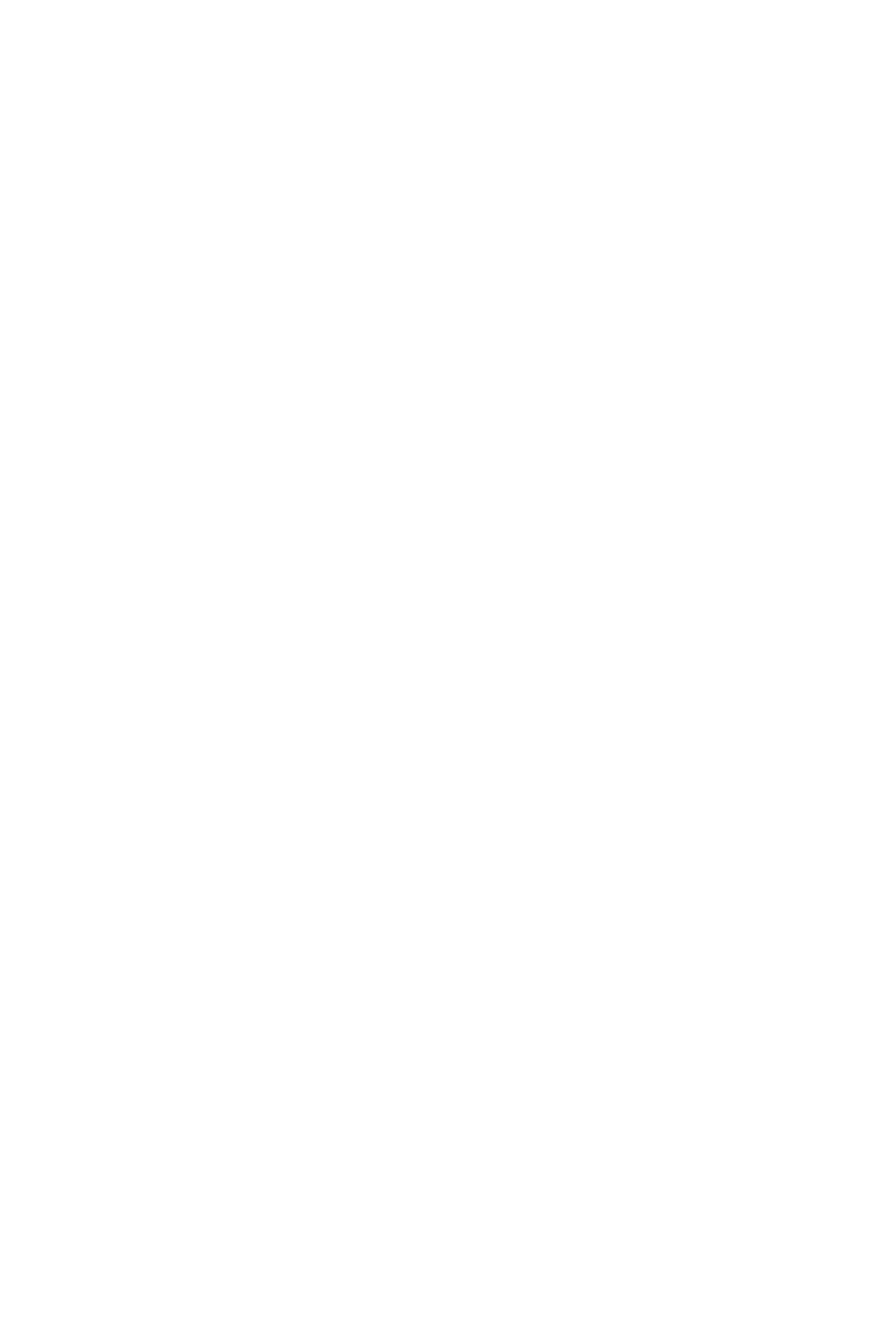
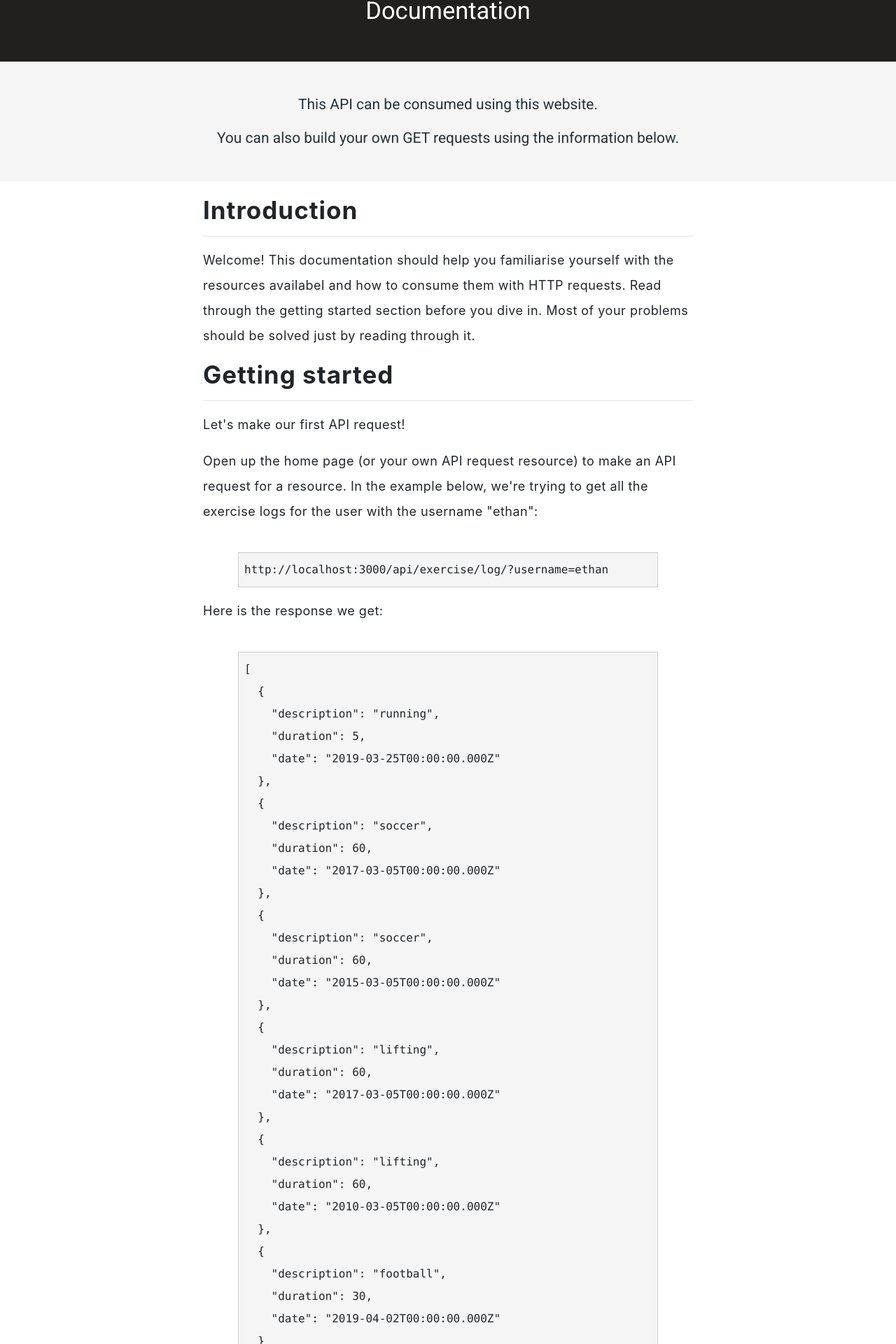
Before and after one commit to ethanvernon/mern-exerciseapp, a React (Create React App) app in the folder client/: page /documentation in a window 1280 px wide. Shown: the part 168-2088 px from the top of the page at 70% size. Before the commit the page ends 800 px from the top, so only its background shows below. Built offline with nearby package versions, Linux system fonts and the light colour scheme.

Commit message:
adds Documentation.js

```diff
--- a/client/src/App.css
+++ b/client/src/App.css
@@ -378,6 +378,47 @@ li a:hover {
 }
 
 /*--------------------------------------------------------------------------------------------------------------------------*/
+/*-----------------------------------------Documentation.js-----------------------------------------------------------------*/
+/*--------------------------------------------------------------------------------------------------------------------------*/
+.documentation {
+  width:95%;
+  max-width:700px;
+  margin-left:auto;
+  margin-right:auto;
+  margin-top:20px;
+}
+
+.documentation h2 {
+  font-size:35px;
+  letter-spacing:1px;
+  font-weight:700;
+}
+
+.documentation p {
+  line-height:2em;
+  font-size:18px;
+  letter-spacing:.5px;
+}
+
+#desc-output {
+  width:90%;
+  max-width:600px;
+  background-color:#f5f5f5;
+  overflow-y:scroll;
+  overflow-x:scroll;
+  display:block;
+  word-break:break-all;
+  word-wrap:break-word;
+  border: 1px solid #ccc;
+  margin-top:40px;
+  margin-left:auto;
+  margin-right:auto;
+  padding:8px;
+  line-height:2em;
+  font-size:16px;
+}
+
+/*--------------------------------------------------------------------------------------------------------------------------*/
 /*-----------------------------------------footer---------------------------------------------------------------------------*/
 /*--------------------------------------------------------------------------------------------------------------------------*/
 
--- a/client/src/App.js
+++ b/client/src/App.js
@@ -1,7 +1,7 @@
 import React, { Component } from 'react';
 import {Header} from './Header';
 import {Home} from './Home';
-import {About} from './About';
+import {Documentation} from './Documentation';
 import {Footer} from './Footer';
 import {SignUp} from './SignUp';
 import {Log} from './Log';
@@ -22,7 +22,7 @@ class App extends Component {
 					<Header/>
 					<Switch>
 						<Route exact path='/' component={Home}></Route>
-						<Route exact path='/about' component={About}></Route>
+						<Route exact path='/documentation' component={Documentation}></Route>
 						<Route exact path='/signup' component={SignUp}></Route>
 						<Route exact path='/log' component={Log}></Route>
 					</Switch>
--- /dev/null
+++ b/client/src/Documentation.js
@@ -0,0 +1,230 @@
+import React, { Component } from 'react';
+import {Link} from 'react-router-dom';
+import {DocumentationTitle} from './DocumentationTitle';
+import {DocumentationDescription} from './DocumentationDescription';
+import 'bootstrap/dist/css/bootstrap.min.css';
+import './App.css';
+
+
+export class Documentation extends Component {
+	render() {
+		return (
+			<div>
+			<DocumentationTitle/>
+			<DocumentationDescription/>
+			<div className='documentation'>
+				<h2>Introduction</h2>
+				<hr/>
+				<p>Welcome! This documentation should help you familiarise yourself with the resources availabel and how to consume them with HTTP requests.
+				Read through the getting started section before you dive in.
+				Most of your problems should be solved just by reading through it.</p>
+
+				<h2>Getting started</h2>
+				<hr/>
+				<p>Let's make our first API request!</p>
+				<p>Open up the home page (or your own API request resource) to make an API request for a resource.
+				In the example below, we're trying to get all the exercise logs for the user with the username "ethan":</p>
+
+				<div className='desc-container'>
+					<pre id='desc-output'>
+						http://localhost:3000/api/exercise/log/?username=ethan
+					</pre>
+				</div>
+
+				<p>Here is the response we get:</p>
+
+				<div className='desc-container'>
+					<pre id='desc-output'>
+						{JSON.stringify(
+							[
+							  {
+							    "description": "running",
+							    "duration": 5,
+							    "date": "2019-03-25T00:00:00.000Z"
+							  },
+							  {
+							    "description": "soccer",
+							    "duration": 60,
+							    "date": "2017-03-05T00:00:00.000Z"
+							  },
+							  {
+							    "description": "soccer",
+							    "duration": 60,
+							    "date": "2015-03-05T00:00:00.000Z"
+							  },
+							  {
+							    "description": "lifting",
+							    "duration": 60,
+							    "date": "2017-03-05T00:00:00.000Z"
+							  },
+							  {
+							    "description": "lifting",
+							    "duration": 60,
+							    "date": "2010-03-05T00:00:00.000Z"
+							  },
+							  {
+							    "description": "football",
+							    "duration": 30,
+							    "date": "2019-04-02T00:00:00.000Z"
+							  }
+							]
+						, null, 2)}
+					</pre>
+				</div>
+
+				<p>If your response looks slightly different don't panic. This is probably because have changed slightly since making this documentation.</p>
+
+				<h2>Base URL</h2>
+				<hr/>
+				<p>The Base URL is the root URL for all of the API, if you ever make a request to MERN Exercise Log API and you get back a 404 NOT FOUND response then check the Base URL first.</p>
+				<p>The Base URL for the MERN Exercise Log API:</p>
+
+				<div className='desc-container'>
+					<pre id='desc-output'>
+						http://localhost:3000/api/exercise/log/?
+					</pre>
+				</div>
+
+				<p>The documentation below assumes you are prepending the Base URL to the endpoints in order to make requests.</p>
+
+				<h2>Passkey</h2>
+				<hr/>
+				<p>Anytime you want to make a GET request for a user's log, you have to include the user's passkey with that request.
+				You can add a passkey like so:</p>
+
+				<div className='desc-container'>
+					<pre id='desc-output'>
+						http://localhost:3000/api/exercise/log/?username=ethan&passkey=pq1qu7kju4
+					</pre>
+				</div>
+
+				<p>Note that all additional paramters you add to the GET request must be separated with the ampersand (&).
+				If a passkey is not included, the request will fail.</p>
+
+				<h2>Limit</h2>
+				<hr/>
+				<p>You can use the limit paramater as an optional paramater to limit the number of log entries returned. The limit parameter must be a whole number.</p>
+				<p>For our example, we will again query the user with username "ethan", but this time we will limit the log to only 3 entries.</p>
+
+				<div className='desc-container'>
+					<pre id='desc-output'>
+						http://localhost:3000/api/exercise/log/?username=ethan&passkey=pq1qu7kju4&limit=3
+					</pre>
+				</div>
+
+				<p>If you remember above, the user with username "ethan" has more than 3 log entries.
+				However, since we set the limit paramater to 3, only the first 3 entries will be returned.
+				Thus, our response looks like this:</p>
+
+				<div className='desc-container'>
+					<pre id='desc-output'>
+						{JSON.stringify(
+							[
+							  {
+							    "description": "running",
+							    "duration": 5,
+							    "date": "2019-03-25T00:00:00.000Z"
+							  },
+							  {
+							    "description": "soccer",
+							    "duration": 60,
+							    "date": "2017-03-05T00:00:00.000Z"
+							  },
+							  {
+							    "description": "soccer",
+							    "duration": 60,
+							    "date": "2015-03-05T00:00:00.000Z"
+							  }
+							]
+						, null, 2)}
+					</pre>
+				</div>
+
+				<p>If your response looks slightly different don't panic. This is probably because have changed slightly since making this documentation.</p>
+
+				<h2>From</h2>
+				<hr/>
+				<p>The from parameter is another optional parameter for filtering the GET request results.
+				This parameter limits the results to only those entries which happened after the date specificed.
+				When using the from parameter, dates must be in the format YYYY-MM-DD.
+				If we want to query the user with username "ethan" but only return those entries after January 25th, 2017, then our query would look like this:</p>
+
+				<div className='desc-container'>
+					<pre id='desc-output'>
+						http://localhost:3000/api/exercise/log/?username=ethan&passkey=pq1qu7kju4&from=2017-01-25
+					</pre>
+				</div>
+
+				<p>The user with username "ethan" has log entries before the date January 25th, 2017, but because of the from parameter, those entries are not returned.
+				Thus, our response looks like this:</p>
+
+				<div className='desc-container'>
+					<pre id='desc-output'>
+						{JSON.stringify(
+							[
+							  {
+							    "description": "running",
+							    "duration": 5,
+							    "date": "2019-03-25T00:00:00.000Z"
+							  },
+							  {
+							    "description": "soccer",
+							    "duration": 60,
+							    "date": "2017-03-05T00:00:00.000Z"
+							  },
+							  {
+							    "description": "lifting",
+							    "duration": 60,
+							    "date": "2017-03-05T00:00:00.000Z"
+							  },
+							  {
+							    "description": "football",
+							    "duration": 30,
+							    "date": "2019-04-02T00:00:00.000Z"
+							  }
+							]
+						, null, 2)}
+					</pre>
+				</div>
+
+				<p>If your response looks slightly different don't panic. This is probably because have changed slightly since making this documentation.</p>
+
+				<h2>To</h2>
+				<hr/>
+				<p>The to parameter is another optional parameter for filtering the GET request results.
+				This parameter limits the results to only those entries which happened before the date specificed.
+				When using the to parameter, dates must be in the format YYYY-MM-DD.
+				If we want to query the user with username "ethan" but only return those entries before January 25th, 2017, then our query would look like this:</p>
+
+				<div className='desc-container'>
+					<pre id='desc-output'>
+						http://localhost:3000/api/exercise/log/?username=ethan&passkey=pq1qu7kju4&to=2017-01-25
+					</pre>
+				</div>
+
+				<p>The user with username "ethan" has log entries after the date January 25th, 2017, but because of the to parameter, those entries are not returned.
+				Thus, our response looks like this:</p>
+
+				<div className='desc-container'>
+					<pre id='desc-output'>
+						{JSON.stringify(
+							[
+							  {
+							    "description": "lifting",
+							    "duration": 60,
+							    "date": "2010-03-05T00:00:00.000Z"
+							  },
+							  {
+							    "description": "soccer",
+							    "duration": 60,
+							    "date": "2015-03-05T00:00:00.000Z"
+							  }
+							]
+						, null, 2)}
+					</pre>
+				</div>
+			</div>
+			</div>
+	    );
+  }
+}
--- /dev/null
+++ b/client/src/DocumentationDescription.js
@@ -0,0 +1,18 @@
+import React, { Component } from 'react';
+import {Link} from 'react-router-dom';
+import 'bootstrap/dist/css/bootstrap.min.css';
+import './App.css';
+
+
+export class DocumentationDescription extends Component {
+	render() {
+		return (
+			<div className='description'>
+				<div className='description-text'>
+					<p>This API can be consumed using this website.</p>
+					<p>You can also build your own GET requests using the information below.</p>
+				</div>
+			</div>
+	    );
+  }
+}
--- /dev/null
+++ b/client/src/DocumentationTitle.js
@@ -0,0 +1,18 @@
+import React, { Component } from 'react';
+import 'bootstrap/dist/css/bootstrap.min.css';
+import './App.css';
+
+
+export class DocumentationTitle extends Component {
+
+	render() {
+		return (
+			<div className='heading'>
+				<h1>MERN Exercise Log API</h1>
+				<div className='key-solution'>
+					<p>Documentation</p>
+				</div>
+			</div>
+	    );
+  }
+}
--- a/client/src/Home.js
+++ b/client/src/Home.js
@@ -71,7 +71,6 @@ export class Home extends Component {
 	formGetData() {
 		//builds query from user input on home page
 		var formQuery='/api/exercise/log/?' + this.state.userInput;
-
 
 		axios.get(formQuery)
 			.then(data => {
--- a/package.json
+++ b/package.json
@@ -6,7 +6,7 @@
   "scripts": {
     "start": "node server.js",
     "heroku-postbuild": "cd client && npm install && npm run build",
-    "dev": "concurrently \"npm start\" \"cd client && npm start\""
+    "dev": "concurrently \"nodemon server.js\" \"cd client && npm start\""
   },
   "keywords": [],
   "author": "",
```
Also changed, not shown: 1 other file (tests, documents, lock files or other folders).
